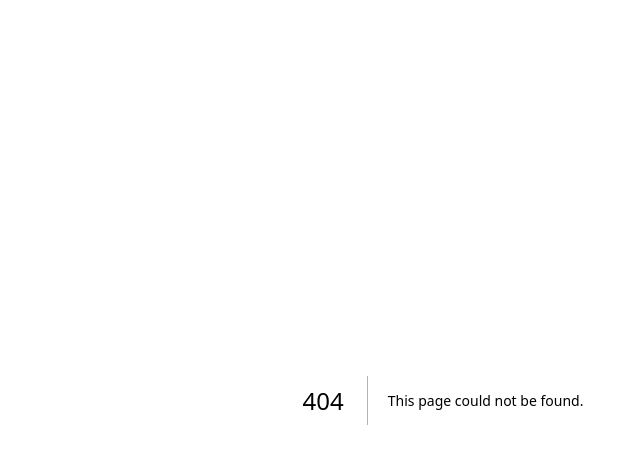
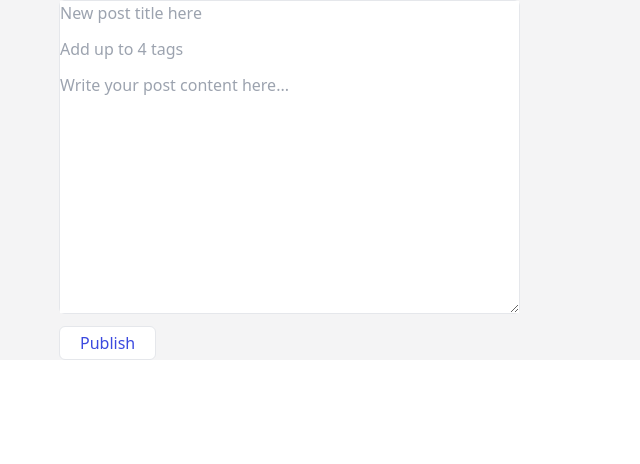
Before and after one commit to DEVFBA/k-desafio-nextjs, a Next.js app: page /create-post in a window 1280 px wide. Before the commit this address had no page. Shown: the top 464 px of the page, without its empty margins (197-837 px from the left). Built offline with nearby package versions, Linux system fonts and the light colour scheme.

Commit message:
Feature: Create Posts (No Styles)

```diff
--- a/components/NavBar.jsx
+++ b/components/NavBar.jsx
@@ -24,7 +24,7 @@ const showCreateAccountButton = () => {
   return (
     <>
       <Link
-        href="/newUser"
+        href="/new-user"
         className="text-center bg-white border rounded-md flex px-5 py-1 text-[#3b49df] font-medium hover:text-white hover:bg-[#3b49df] hover:underline-offset-4"
       >
         Create Account
@@ -42,6 +42,19 @@ const showSignOutButton = () => {
         onClick={signOut}
       >
         Sign Out
+      </Link>
+    </>
+  );
+};
+
+const showCreatePostButton = () => {
+  return (
+    <>
+      <Link
+        href="/create-post"
+        className="text-center bg-white border rounded-md flex px-5 py-1 text-[#3b49df] font-medium hover:text-white hover:bg-[#3b49df] hover:underline-offset-4"
+      >
+        Create Post
       </Link>
     </>
   );
@@ -82,6 +95,7 @@ const NavBar = (props) => {
         <div className="flex gap-2">
           {!props.token && showLoginButton()}
           {!props.token && showCreateAccountButton()}
+          {props.token && showCreatePostButton()}
           {props.token && showSignOutButton()}
         </div>
       </section>
--- /dev/null
+++ b/pages/create-post.jsx
@@ -0,0 +1,93 @@
+import { useForm } from "react-hook-form";
+import Link from "next/link";
+import { useRouter } from "next/router";
+
+const CreatePostPage = () => {
+  const {
+    register,
+    handleSubmit,
+    setError,
+    formState: { errors },
+  } = useForm();
+
+  const router = useRouter();
+
+  const onSubmit = async (data) => {
+    const token = localStorage.token;
+
+    const response = await fetch(
+      "https://kodemia-backend-challenge-d515b23a922f.herokuapp.com/post",
+      {
+        method: "POST",
+        headers: {
+          "Content-Type": "application/json",
+          Authorization: `Bearer ${token}`,
+        },
+        body: JSON.stringify({
+          title: data.postTitle,
+          content: data.postContent,
+          tags: data.postTags,
+          cover:
+            "https://res.cloudinary.com/practicaldev/image/fetch/s--CbZjKhMp--/c_imagga_scale,f_auto,fl_progressive,h_420,q_auto,w_1000/https://thepracticaldev.s3.amazonaws.com/i/f9bp06ymy5cdurg16r5w.jpeg",
+        }),
+      }
+    );
+
+    const json = await response.json();
+
+    console.log(json);
+
+    router.push("/");
+
+    // setError("root", { message: "Error: Post not created" });
+  };
+
+  return (
+    <section className="flex flex-row justify-center bg-zinc-100">
+      <div className="w-3/5">
+        <form
+          action=""
+          className="flex flex-col gap-3"
+          onSubmit={handleSubmit(onSubmit)}
+        >
+          <div className="border bg-white w-3/5 rounded-md flex flex-col gap-3">
+            {/* <input type="file" id="postPicture" /> */}
+            <input
+              type="text"
+              placeholder="New post title here"
+              id="postTitle"
+              name="postTitle"
+              {...register("postTitle", {
+                required: { value: true, message: "Post Title is required" },
+              })}
+            />
+            <input
+              type="text"
+              placeholder="Add up to 4 tags"
+              id="postTags"
+              name="postTags"
+              {...register("postTags")}
+            />
+            <textarea
+              name=""
+              id="postContent"
+              cols="30"
+              rows="10"
+              placeholder="Write your post content here..."
+              {...register("postContent", {
+                required: { value: true, message: "First Name is required" },
+              })}
+            ></textarea>
+          </div>
+          <div className="flex flex-row gap-5 ">
+            <button className="text-center bg-white border rounded-md flex px-5 py-1 text-[#3b49df] font-medium hover:text-white hover:bg-[#3b49df] hover:underline-offset-4">
+              Publish
+            </button>
+          </div>
+        </form>
+      </div>
+    </section>
+  );
+};
+
+export default CreatePostPage;
--- a/pages/index.jsx
+++ b/pages/index.jsx
@@ -32,7 +32,7 @@ const showCreateAccountButton = () => {
   return (
     <>
       <Link
-        href="/newUser"
+        href="/new-user"
         className="text-center bg-white border rounded-md flex px-5 py-1 text-[#3b49df] font-medium hover:text-white hover:bg-[#3b49df] hover:underline-offset-4"
       >
         Create Account
```
Also changed, not shown: pages/new-user.jsx (renamed from pages/newUser.jsx).
